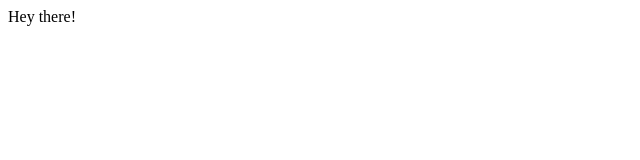
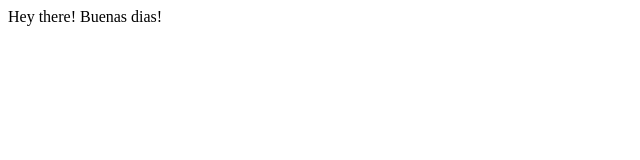
Before and after one commit to jennysherman/miniature-bear, a plain HTML site: page index.html in a window 1280 px wide. Shown: the whole page, without its empty margins (0-640 px from the left). Drawn offline with Linux system fonts and the light colour scheme.

Commit message:
Update index.html
Added Spanish

```diff
--- a/index.html
+++ b/index.html
@@ -7,7 +7,7 @@
 	</head>
 
 	<body>
-		Hey there!
+		Hey there! Buenas dias!
 	</body>
 
 </html>
```
